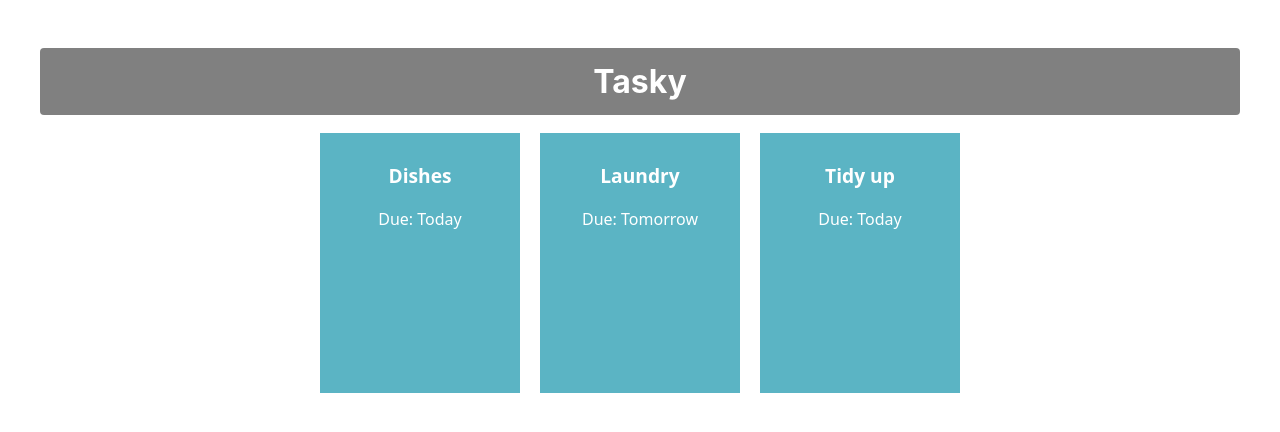
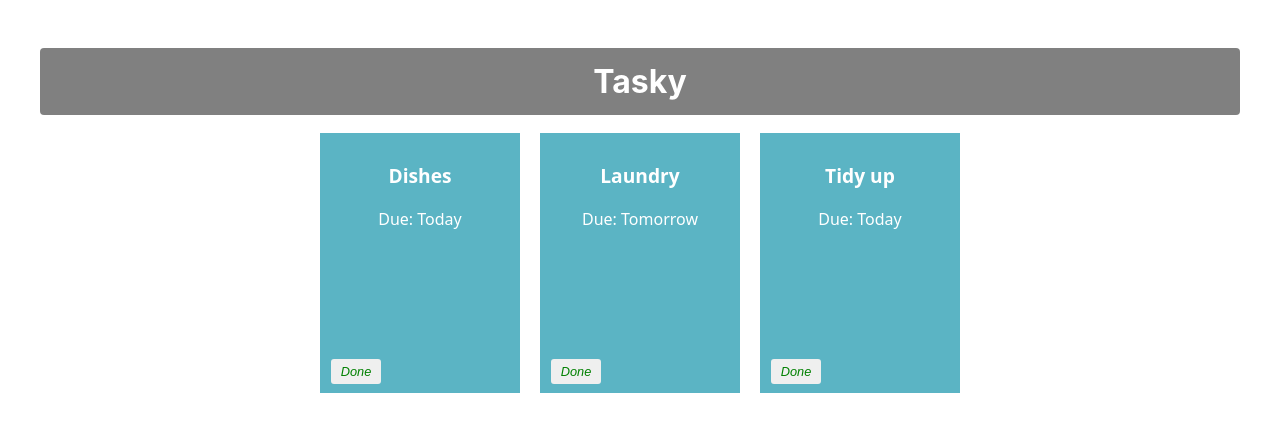
Before and after one commit to bkmashiro/wsd-dev-app, a React (Create React App) app: page / in a window 1280 px wide. Shown: the top 432 px of the page. Built offline with nearby package versions, Linux system fonts and the light colour scheme.

Commit message:
Mark task as done

```diff
--- a/src/App.css
+++ b/src/App.css
@@ -20,3 +20,20 @@
   font-weight: bold;
   font-size: 1.2em;
 }
+
+button {
+  border: none;
+  border-radius: 3px;
+  font-style: italic;
+  font-size: 0.8em;
+  margin: 4px 6px;
+  width: 50px;
+  height: 25px;
+}
+
+.doneButton {
+  position: absolute;
+  bottom: 5px;
+  left: 5px;
+  color: green;
+}
--- a/src/App.js
+++ b/src/App.js
@@ -10,27 +10,37 @@
         title: "Dishes",
         description: "Empty dishwasher",
         deadline: "Today",
+        done: false,
       },
       {
         id: 1,
         title: "Laundry",
         description: "Fold clothes and put away",
         deadline: "Tomorrow",
+        done: false,
       },
-      { id: 3, title: "Tidy up", deadline: "Today" },
+      { id: 3, title: "Tidy up", deadline: "Today", done: false },
     ],
   });
+
+  const doneHandler = (taskIndex) => {
+    const tasks = [...taskState.tasks];
+    tasks[taskIndex].done = !tasks[taskIndex].done;
+    setTaskState({tasks});
+    console.log(`${taskIndex} ${tasks[taskIndex].done}`);
+  }
 
   return (
     <div className="container">
       <h1>Tasky</h1>
-      {taskState.tasks.map(({ title, description, deadline, id }, idx) => (
+      {taskState.tasks.map(({ title, description, deadline, id, done }, idx) => (
         <Task
           title={title}
           description={description}
           deadline={deadline}
-          // key={idx} // alternative
           key={id}
+          done={done}
+          markDone={() => doneHandler(idx)}
         />
       ))}
     </div>
--- a/src/components/task.jsx
+++ b/src/components/task.jsx
@@ -2,10 +2,17 @@
 
 const Task = (props) => {
   return (
-    <div className="card">
+    <div
+      className="card"
+      style={{ backgroundColor: props.done ? "lightgrey" : "#5bb4c4" }}
+    >
       <p className="title">{props.title}</p>
       <p>Due: {props.deadline}</p>
       <p>{props.children}</p>
+
+      <button onClick={props.markDone} className="doneButton">
+        Done
+      </button>
     </div>
   );
 };
```
